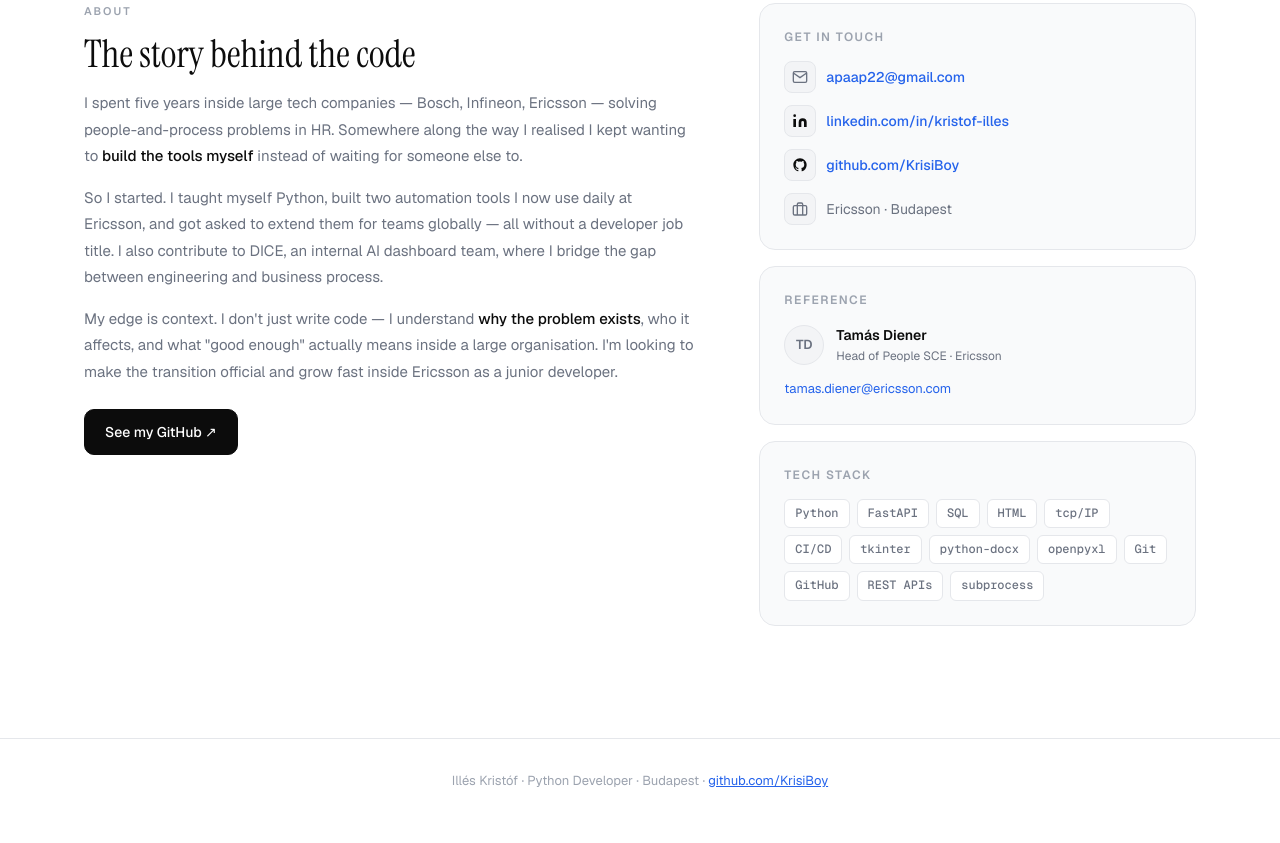
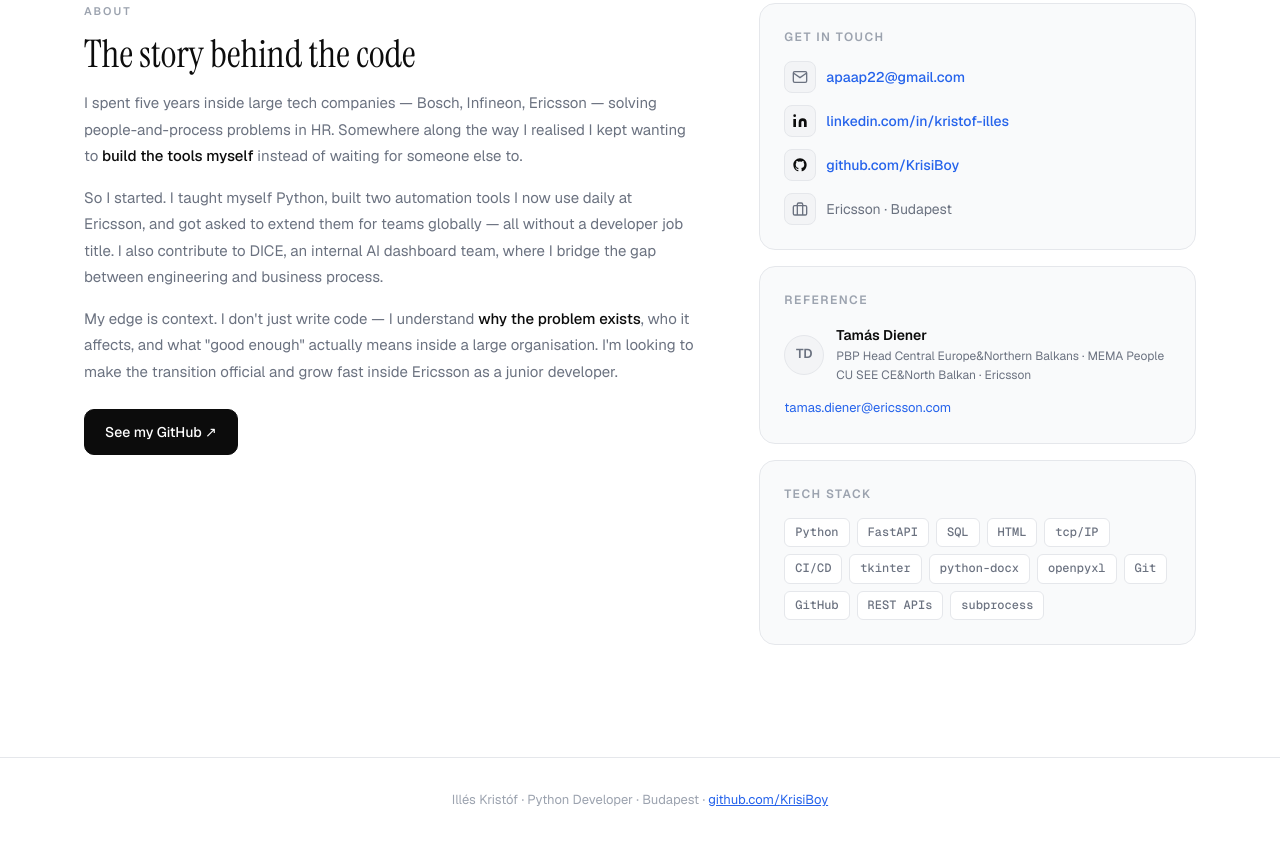
Before and after one commit to KrisiBoy/PersonalWEBPortfolio, a plain HTML site: page index.html in a window 1280 px wide. Shown: the part 3996-4839 px from the top of the page. Drawn offline with nearby package versions, Linux system fonts and the light colour scheme.

Commit message:
Update index.html

```diff
--- a/index.html
+++ b/index.html
@@ -1588,7 +1588,7 @@
                     Tamás Diener
                   </div>
                   <div style="font-size: 12px; color: var(--soft)">
-                    Head of People SCE · Ericsson
+                    PBP Head Central Europe&Northern Balkans · MEMA People CU SEE CE&North Balkan · Ericsson
                   </div>
                 </div>
               </div>
```
